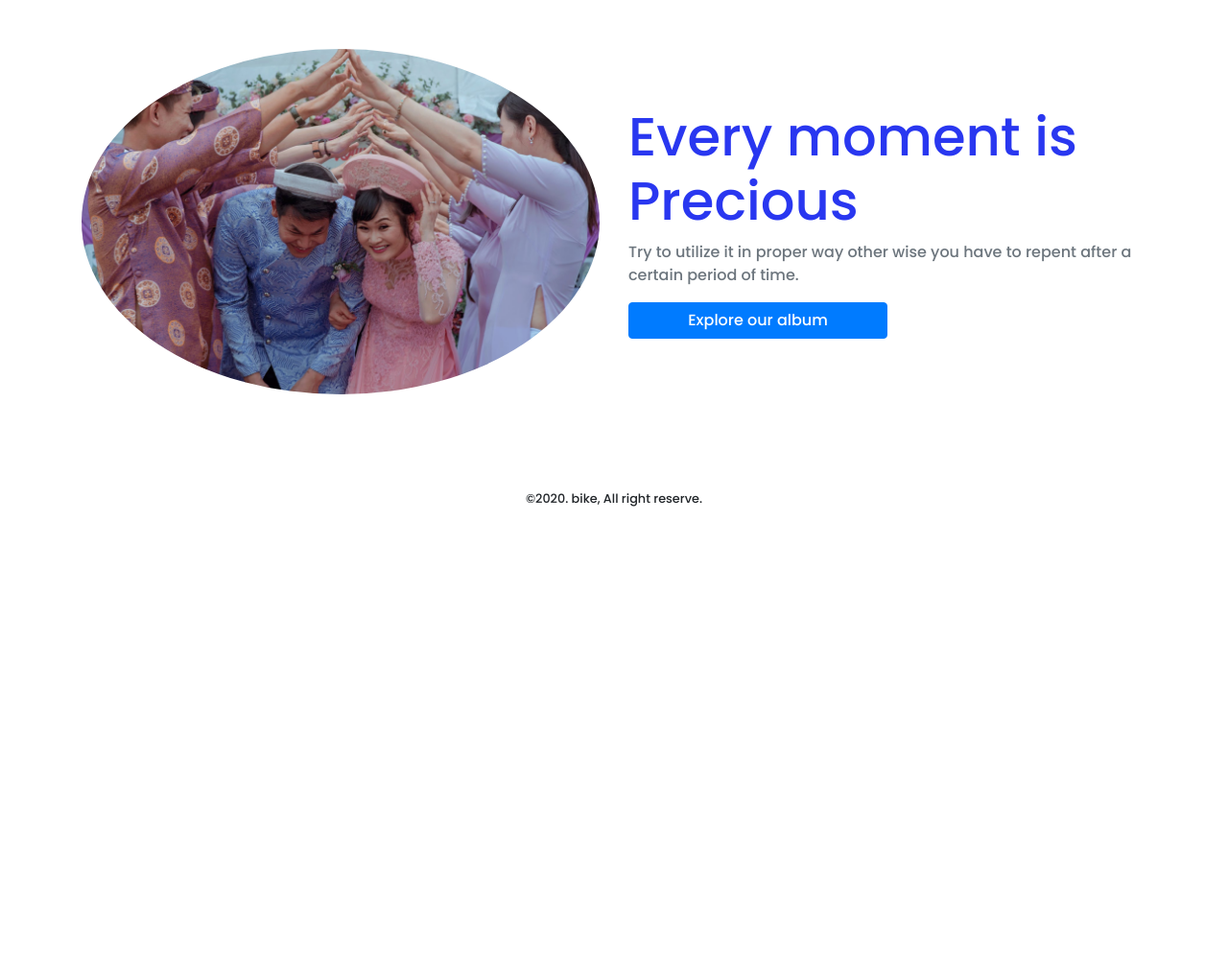
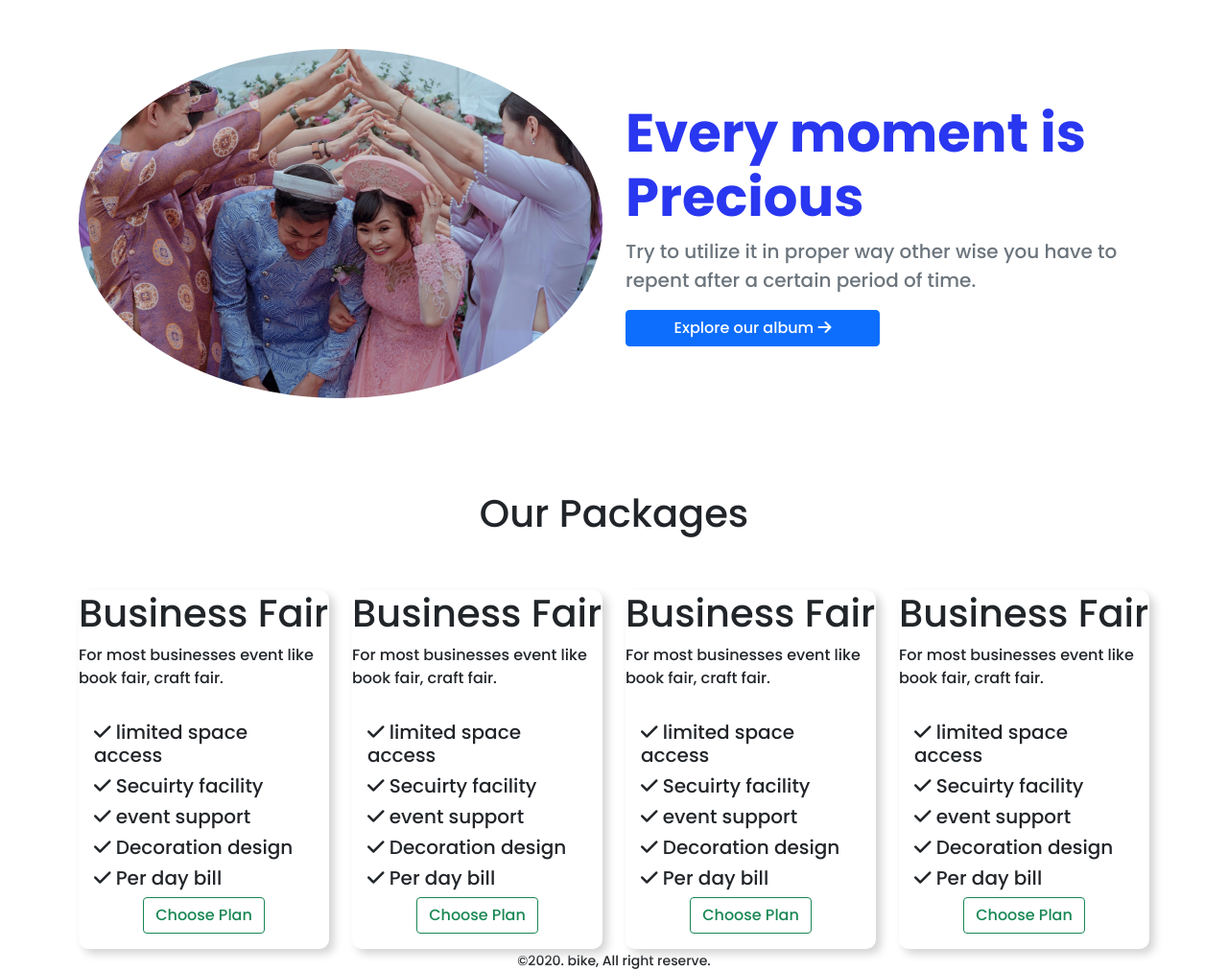
Before and after one commit to Ahsan-Gazi/Convention-Center, a plain HTML site: page index.html in a window 1280 px wide. Shown: the part 669-1682 px from the top of the page at 96% size. Before the commit the page ends 1200 px from the top, so only its background shows below. Drawn offline with nearby package versions, Linux system fonts and the light colour scheme; files that its build step writes are made by us from their sources.

Commit message:
Second Commit package added

```diff
--- a/index.html
+++ b/index.html
@@ -1,3 +1,4 @@
+
 <!DOCTYPE html>
 <html lang="en">
 <head>
@@ -5,68 +6,13 @@
     <meta name="viewport" content="width=device-width, initial-scale=1.0">
     <meta http-equiv="X-UA-Compatible" content="ie=edge">
     <title>Gazi Convention Center </title>
-    <link rel="stylesheet" href="https://stackpath.bootstrapcdn.com/bootstrap/4.4.1/css/bootstrap.min.css" integrity="sha384-Vkoo8x4CGsO3+Hhxv8T/Q5PaXtkKtu6ug5TOeNV6gBiFeWPGFN9MuhOf23Q9Ifjh" crossorigin="anonymous">
+    <!-- <link rel="stylesheet" href="https://stackpath.bootstrapcdn.com/bootstrap/4.4.1/css/bootstrap.min.css" integrity="sha384-Vkoo8x4CGsO3+Hhxv8T/Q5PaXtkKtu6ug5TOeNV6gBiFeWPGFN9MuhOf23Q9Ifjh" crossorigin="anonymous"> -->
+    <link href="https://cdn.jsdelivr.net/npm/bootstrap@5.0.2/dist/css/bootstrap.min.css" rel="stylesheet" integrity="sha384-EVSTQN3/azprG1Anm3QDgpJLIm9Nao0Yz1ztcQTwFspd3yD65VohhpuuCOmLASjC" crossorigin="anonymous">
     <link rel="stylesheet" href="style.css">
+    <script src="https://kit.fontawesome.com/dd1f146074.js" crossorigin="anonymous"></script>
 </head>
 <body>
-    <!-- <div class="container">
-        <nav class="navbar navbar-expand-lg navbar-light bg-light">
-            <a class="navbar-brand" href="#">
-                <img src="images/logo.png" alt="">
-            </a>
-            <button class="navbar-toggler" type="button" data-toggle="collapse" data-target="#navbarNav" aria-controls="navbarNav" aria-expanded="false" aria-label="Toggle navigation">
-              <span class="navbar-toggler-icon"></span>
-            </button>
-            <div class="collapse navbar-collapse" id="navbarNav">
-              <ul class="navbar-nav">
-                <li class="nav-item active">
-                  <a class="nav-link" href="#">Home <span class="sr-only">(current)</span></a>
-                </li>
-                <li class="nav-item">
-                  <a class="nav-link" href="#about">About Us</a>
-                </li>
-                <li class="nav-item">
-                  <a class="nav-link" href="#contact">Contact</a>
-                </li>
-                <li class="nav-item">
-                  <a class="nav-link" href="#subscribe">Subscribe</a>
-                </li>
-              </ul>
-            </div>
-          </nav>
-    </div> -->
 
-<!--
-    <header class="navigation sticky-top py-2 bg-light shadow">
-        <nav class="navbar navbar-expand-lg navbar-light bg-light">
-            <div class="container">
-                <a class="navbar-brand" href="#">Bootstrap</a>
-                <button class="navbar-toggler" type="button" data-bs-toggle="collapse" data-bs-target="#navbarNav"
-                    aria-controls="navbarNav" aria-expanded="false" aria-label="Toggle navigation">
-                    <span class="navbar-toggler-icon"></span>
-                </button>
-                <div class="collapse navbar-collapse" id="navbarNav">
-                    <ul class="navbar-nav ms-auto">
-                        <li class="nav-item mx-3">
-                            <a class="nav-link" href="#feature">Features</a>
-                        </li>
-                        <li class="nav-item mx-3">
-                            <a class="nav-link" href="#download">Download</a>
-                        </li>
-                        <li class="nav-item mx-3">
-                            <a class="nav-link btn rounded-pill background-gradient text-white px-3" href="#">
-                                <svg xmlns="http://www.w3.org/2000/svg" width="30" fill="none" viewBox="0 0 24 24"
-                                    stroke="currentColor">
-                                    <path stroke-linecap="round" stroke-linejoin="round" stroke-width="2"
-                                        d="M8 12h.01M12 12h.01M16 12h.01M21 12c0 4.418-4.03 8-9 8a9.863 9.863 0 01-4.255-.949L3 20l1.395-3.72C3.512 15.042 3 13.574 3 12c0-4.418 4.03-8 9-8s9 3.582 9 8z" />
-                                </svg>
-                                Send Feedback</a>
-                        </li>
-                    </ul>
-                </div>
-            </div>
-        </nav>
-    </header> -->
 
     <nav class="navbar navbar-expand-lg navbar-light bg-light fixed-top">
         <!-- <a class="navbar-brand" href="#">Navbar</a> -->
@@ -75,7 +21,7 @@
         </button>
 
         <div class="collapse navbar-collapse" id="navbarSupportedContent">
-          <ul class="navbar-nav mr-auto">
+          <ul class="navbar-nav ">
             <li class="nav-item active">
               <a class="nav-link" href="#">Gazi Convention Center <span class="sr-only">(current)</span></a>
             </li>
@@ -87,7 +33,7 @@
 
             </li>
           </ul>
-          <form class="form-inline my-2 my-lg-0 me-10">
+          <form class="form-inline my-2 my-lg-0 ms-auto">
 
 
             <div class="collapse navbar-collapse me-10" id="navbarNav">
@@ -183,13 +129,107 @@
                     <div class="pe-3 d-flex flex-column justify-content-center h-100">
                         <h1 class="text-blue display-4 fw-bold">Every moment is Precious </h1>
                         <p class="fs-5 text-muted">Try to utilize it in proper way other wise you have to repent after a certain period of time.</p>
-                        <button class="btn btn-primary w-50">Explore our album</button>
+                        <button class="btn btn-primary w-50">Explore our album      <i class="fas fa-arrow-right ms-10 "></i></button>
                     </div>
                 </div>
 
             </div>
         </div>
     </section>
+
+   <!-- Card section -->
+
+   <section class="container">
+    <h1 class="text-center">Our Packages</h1>
+
+
+    <div class="row pt-5">
+<div class="col-12 col-md-3 ">
+    <div class="card" style="width: 100%;">
+        <h1>Business Fair</h1>
+        <p>For most businesses event like book fair, craft fair.</p>
+        <div class="card-body">
+          <h5 class="card-title"><i class="fas fa-check"></i> limited space access</h5>
+          <h5 class="card-title"><i class="fas fa-check"></i> Secuirty facility</h5>
+          <h5 class="card-title"><i class="fas fa-check"></i> event support</h5>
+          <h5 class="card-title"><i class="fas fa-check"></i> Decoration design</h5>
+          <h5 class="card-title"><i class="fas fa-check"></i> Per day bill</h5>
+          <div class="text-center bg-white">
+            <!-- <a href="#" class="card-link btn btn-primary">Choose Plan</a> -->
+            <button type="button" class="btn btn-outline-success">Choose Plan</button>
+          </div>
+
+        </div>
+      </div>
+</div>
+<div class="col-12 col-md-3">
+    <div class="card" style="width: 100%;">
+        <h1>Business Fair</h1>
+        <p>For most businesses event like book fair, craft fair.</p>
+        <div class="card-body">
+          <h5 class="card-title"><i class="fas fa-check"></i> limited space access</h5>
+          <h5 class="card-title"><i class="fas fa-check"></i> Secuirty facility</h5>
+          <h5 class="card-title"><i class="fas fa-check"></i> event support</h5>
+          <h5 class="card-title"><i class="fas fa-check"></i> Decoration design</h5>
+          <h5 class="card-title"><i class="fas fa-check"></i> Per day bill</h5>
+          <div class="text-center bg-white">
+            <!-- <a href="#" class="card-link btn btn-primary">Choose Plan</a> -->
+            <button type="button" class="btn btn-outline-success">Choose Plan</button>
+          </div>
+
+        </div>
+      </div>
+</div>
+<div class="col-12 col-md-3">
+    <div class="card" style="width: 100%;">
+        <h1>Business Fair</h1>
+        <p>For most businesses event like book fair, craft fair.</p>
+        <div class="card-body">
+          <h5 class="card-title"><i class="fas fa-check"></i> limited space access</h5>
+          <h5 class="card-title"><i class="fas fa-check"></i> Secuirty facility</h5>
+          <h5 class="card-title"><i class="fas fa-check"></i> event support</h5>
+          <h5 class="card-title"><i class="fas fa-check"></i> Decoration design</h5>
+          <h5 class="card-title"><i class="fas fa-check"></i> Per day bill</h5>
+          <div class="text-center bg-white">
+            <!-- <a href="#" class="card-link btn btn-primary">Choose Plan</a> -->
+            <button type="button" class="btn btn-outline-success">Choose Plan</button>
+          </div>
+
+        </div>
+      </div>
+</div>
+<div class="col-12 col-md-3">
+    <div class="card" style="width: 100%;">
+        <h1>Business Fair</h1>
+        <p>For most businesses event like book fair, craft fair.</p>
+        <div class="card-body">
+          <h5 class="card-title"><i class="fas fa-check"></i> limited space access</h5>
+          <h5 class="card-title"><i class="fas fa-check"></i> Secuirty facility</h5>
+          <h5 class="card-title"><i class="fas fa-check"></i> event support</h5>
+          <h5 class="card-title"><i class="fas fa-check"></i> Decoration design</h5>
+          <h5 class="card-title"><i class="fas fa-check"></i> Per day bill</h5>
+          <div class="text-center bg-white">
+            <!-- <a href="#" class="card-link btn btn-primary">Choose Plan</a> -->
+            <button type="button" class="btn btn-outline-success">Choose Plan</button>
+          </div>
+
+        </div>
+      </div>
+</div>
+
+
+
+
+
+    </div>
+
+
+
+
+
+   </section>
+
+
 
 
 
```
